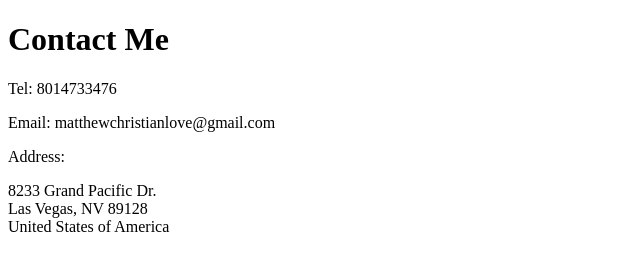
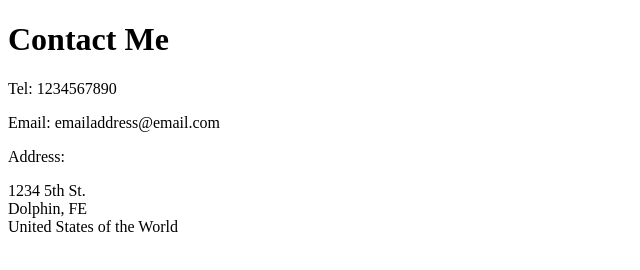
Before and after one commit to machupichulove/html-portfolio, a plain HTML site: page public/contact.html in a window 1280 px wide. Shown: the whole page, without its empty margins (0-640 px from the left). Drawn offline with Linux system fonts and the light colour scheme.

Commit message:
Update contact.html

```diff
--- a/public/contact.html
+++ b/public/contact.html
@@ -7,13 +7,13 @@
   </head>
   <body>
     <h1>Contact Me</h1>
-    <p>Tel: 8014733476</p>
-    <p>Email: matthewchristianlove@gmail.com</p>
+    <p>Tel: 1234567890</p>
+    <p>Email: emailaddress@email.com</p>
     <p>Address:</p>
     <p>
-      8233 Grand Pacific Dr.<br />
-      Las Vegas, NV 89128<br />
-      United States of America<br />
+      1234 5th St.<br />
+      Dolphin, FE<br />
+      United States of the World<br />
     </p>
   </body>
 </html>
```
